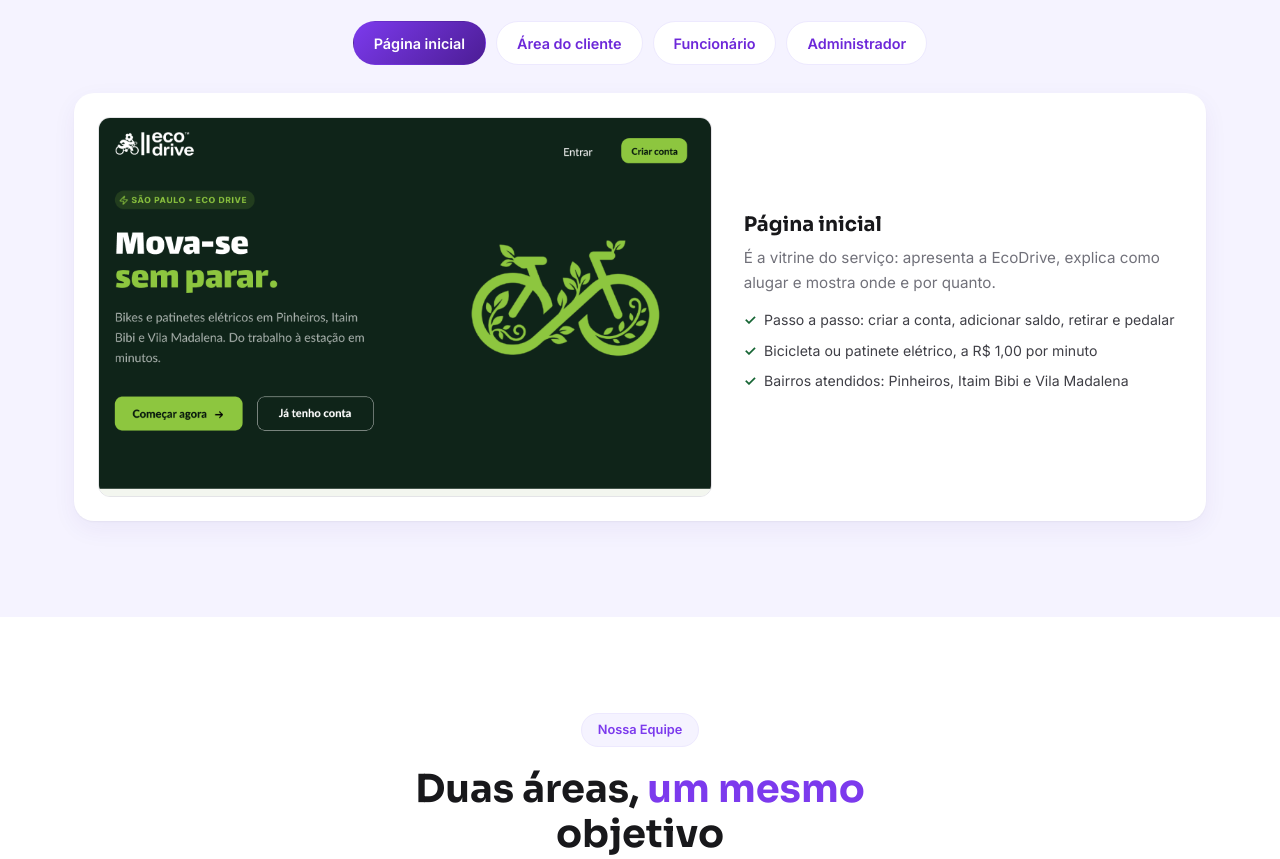
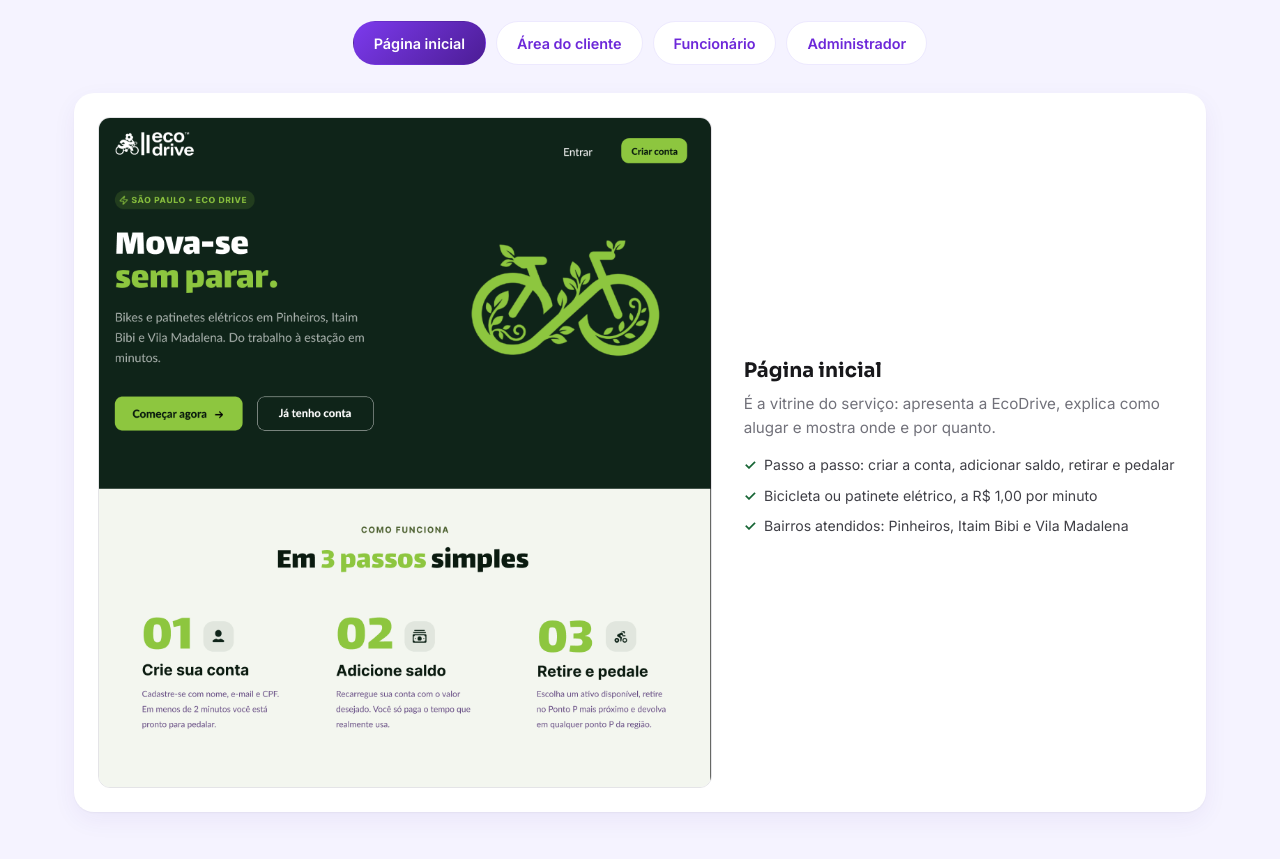
Before and after one commit to ECODRIVEBG/ELIXIR, a plain HTML site: page index.html in a window 1280 px wide. Shown: the part 2946-3805 px from the top of the page. Drawn offline with Linux system fonts and the light colour scheme.

Commit message:
imagens das telas inteiras, sem corte

```diff
--- a/styles.css
+++ b/styles.css
@@ -496,9 +496,7 @@ textarea:focus-visible {
 }
 .screen img {
   width: 100%;
-  height: 380px;
-  object-fit: cover;
-  object-position: top;
+  height: auto;
   border-radius: 12px;
   border: 1px solid var(--gray-200);
 }
```
